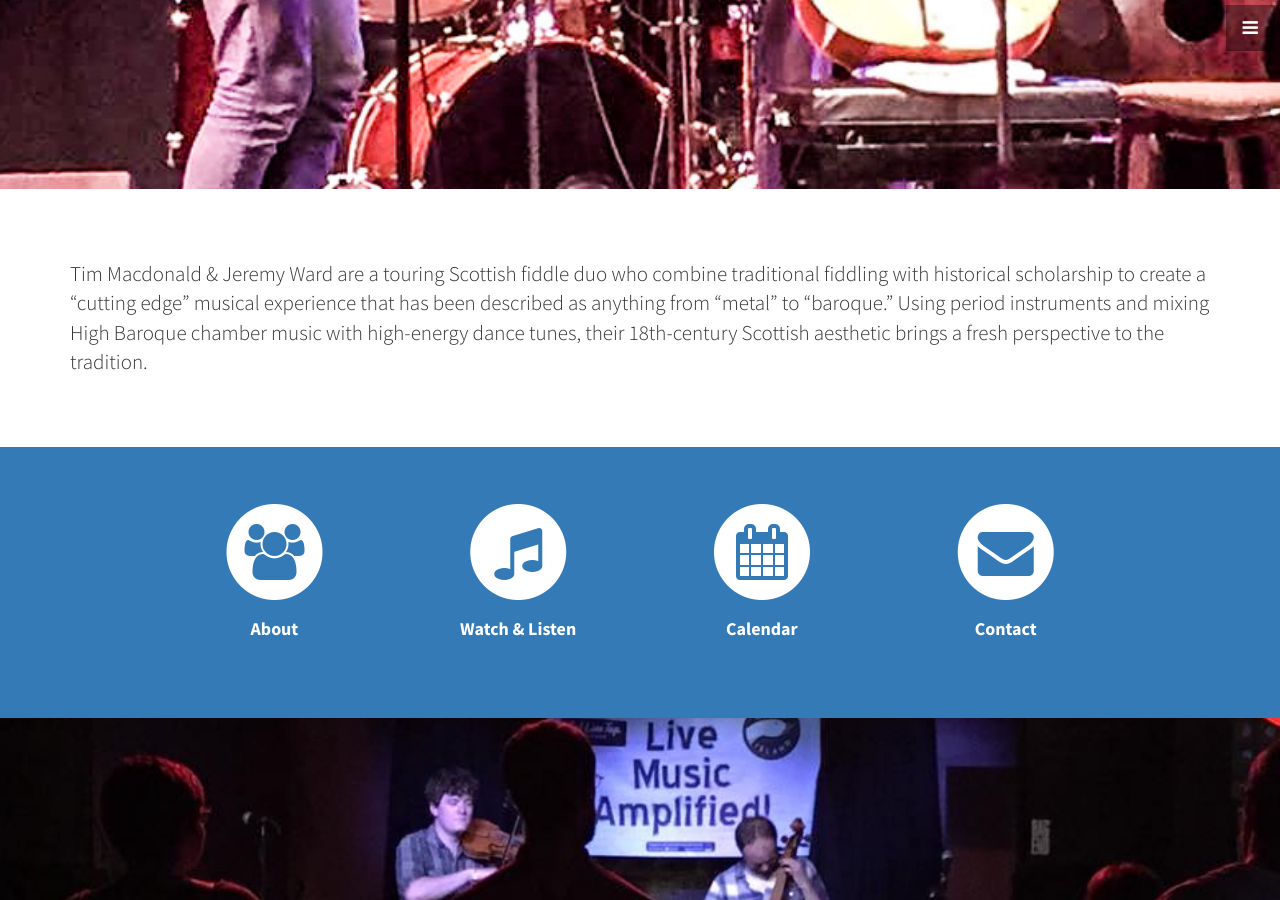
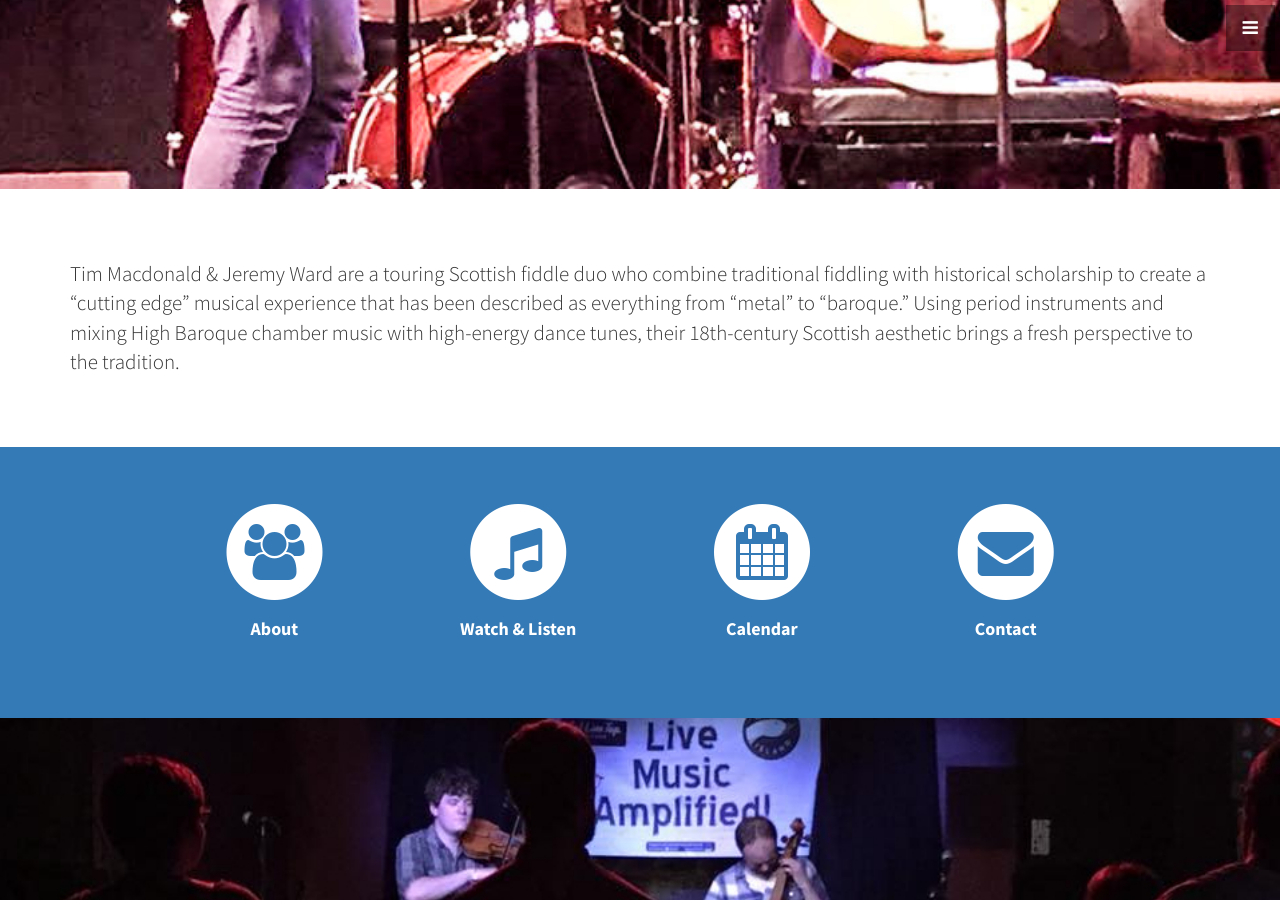
Before and after one commit to timandjeremy/timandjeremy.github.io, a Jekyll site: the page built from index.html, in a window 1280 px wide and 900 px high, scrolled down 711 px. Built offline with Jekyll 4.4.1, drawn with Linux system fonts in a browser that asks for light colours; some of the changed text lies outside the part shown.

Commit message:
Small updates; add GA click tracking

```diff
--- a/_includes/about.html
+++ b/_includes/about.html
@@ -2,7 +2,7 @@
 <div class="container">
   <h3>Tim Macdonald</h3>
   <p class="lead text smaller">
-  Praised for his "impressive and stylistically Scottish playing" (<a href="http://www.melindacrawford.com/">Melinda Crawford</a>)
+  Praised for his "impressive and stylistically Scottish playing" (<a href="http://www.melindacrawford.com/">Dr. Melinda Crawford</a>)
   and heralded as "a <i>real</i> fiddler" (<a href="http://www.bonnierideout.com">Bonnie Rideout</a>), <a href="http://www.tsmacdonald.com">
   <b>Tim Macdonald</b></a> is a regular performer, composer, and teacher of Scottish-Baroque music.
   </p>
@@ -27,7 +27,7 @@
   National Centre of Excellence in Traditional Music (Plockton, Scotland), the Jane Austen Festival (Louisville, KY), and
   countless gatherings of living historians. His compositions have won first place at both Scottish FIRE Composition
   Competitions and are now available <a href="http://www.tsmacdonald.com/tunes.html">in print</a>. A "remarkably capable"
-  scholar as well as a performer (<a href="http://www.wheaton.edu/Academics/Faculty/B/Johann-Buis">Johann Buis</a>),
+  scholar as well as a performer (<a href="http://www.wheaton.edu/Academics/Faculty/B/Johann-Buis">Dr. Johann Buis</a>),
   Tim was an Arthur and Lila Weinberg Fellow at the <a href="http://newberry.org/">Newberry Library</a> for the 2015-16
   academic year, where he researched the period-correct performance of Scottish-Baroque music, focusing on the work of
   Robert Mackintosh. He also plays the viola d'amore, harpsichord, piano, and English concertina, serves on the board of
--- a/_includes/header.html
+++ b/_includes/header.html
@@ -3,6 +3,6 @@
     <h1>Tim Macdonald &amp; Jeremy Ward</h1>
     <h2>Scottish-Baroque Fiddle Duo</h2>
     <br>
-    <a href="#introduction" class="btn btn-dark btn-lg">Find Out More</a>
+    <a href="#introduction" class="btn btn-dark btn-lg" onclick="ga('send', 'event', 'ButtonLearnMore', 'click');">Find Out More</a>
   </div>
 </header>
--- a/_includes/introduction.html
+++ b/_includes/introduction.html
@@ -6,7 +6,7 @@
         <p class="lead text">
           Tim Macdonald &amp; Jeremy Ward are a touring Scottish fiddle duo who
           combine traditional fiddling with historical scholarship to create a
-          “cutting edge” musical experience that has been described as anything
+          “cutting edge” musical experience that has been described as everything
           from “metal” to “baroque.” Using period instruments and mixing High
           Baroque chamber music with high-energy dance tunes, their
           18th-century Scottish aesthetic brings a fresh perspective to the
--- a/_includes/services.html
+++ b/_includes/services.html
@@ -6,7 +6,7 @@
         <div class="row">
           <div class="col-md-3 col-sm-6">
             <div class="service-item">
-              <a href="#about" class="link-button">
+              <a href="#about" class="link-button" onclick="ga('send', 'event', 'ButtonAbout', 'click');">
                 <span class="fa-stack fa-4x">
                 <i class="fa fa-circle fa-stack-2x"></i>
                 <i class="fa fa-users fa-stack-1x text-primary"></i>
@@ -19,7 +19,7 @@
           </div>
           <div class="col-md-3 col-sm-6">
             <div class="service-item">
-              <a href="#listen" class="link-button">
+              <a href="#listen" class="link-button" onclick="ga('send', 'event', 'ButtonListen', 'click');">
                 <span class="fa-stack fa-4x">
                 <i class="fa fa-circle fa-stack-2x"></i>
                 <i class="fa fa-music fa-stack-1x text-primary"></i>
@@ -32,7 +32,7 @@
           </div>
           <div class="col-md-3 col-sm-6">
             <div class="service-item">
-              <a href="#calendar" class="link-button">
+              <a href="#calendar" class="link-button" onclick="ga('send', 'event', 'ButtonCalendar', 'click');">
                 <span class="fa-stack fa-4x">
                 <i class="fa fa-circle fa-stack-2x"></i>
                 <i class="fa fa-calendar fa-stack-1x text-primary"></i>
@@ -45,7 +45,7 @@
           </div>
           <div class="col-md-3 col-sm-6">
             <div class="service-item">
-              <a href="#contact" class="link-button">
+              <a href="#contact" class="link-button" onclick="ga('send', 'event', 'ButtonContact', 'click');">
                 <span class="fa-stack fa-4x">
                 <i class="fa fa-circle fa-stack-2x"></i>
                 <i class="fa fa-envelope fa-stack-1x text-primary"></i>
```
Also changed, not shown: _includes/navigation.html (+5 -5 lines).
